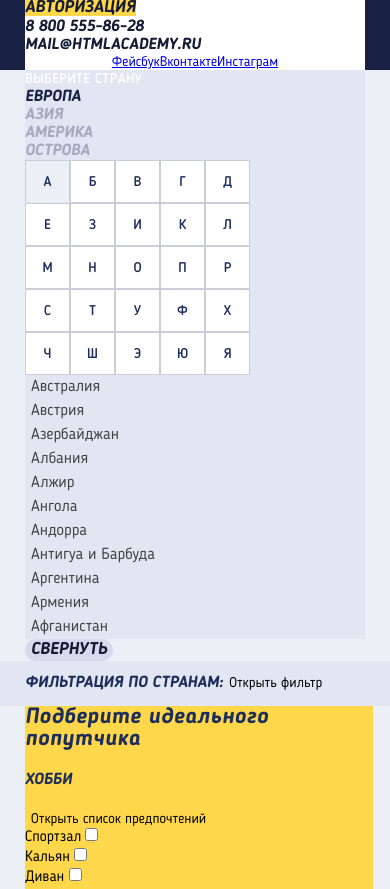
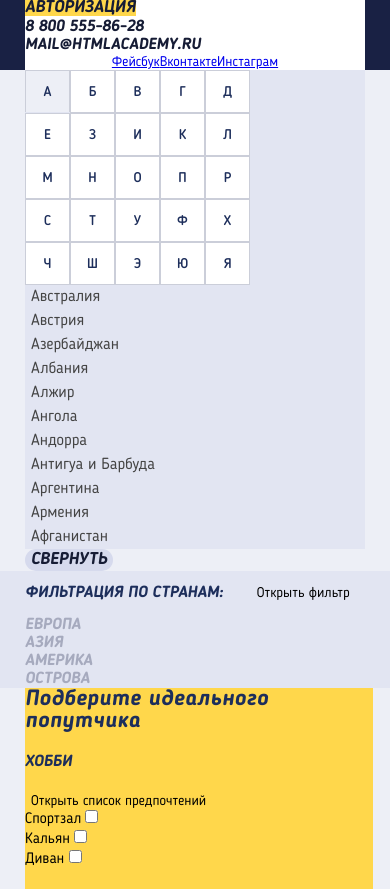
Before and after one commit to hinhilla/842325-pognali-21, a plain HTML site: page source/catalog.html in a window 390 px wide. Shown: the part 194-1083 px from the top of the page. Drawn offline with nearby package versions, Linux system fonts and the light colour scheme; files that its build step writes are made by us from their sources.

Commit message:
Исправила адаптивную верстку шапки фильтрации, чтобы контент не дублировался

```diff
--- a/source/catalog.html
+++ b/source/catalog.html
@@ -120,14 +120,14 @@
     <div class="add-country-modal add-country-modal--modal-show ">
       <div class="center">
         <div class="add-country-modal__content--catalog">
-          <p class="add-country-modal__title visually-hidden">Выберите страну</p>
-          <ul class="add-country-modal__list">
+          <!-- <p class="add-country-modal__title visually-hidden">Выберите страну</p> -->
+          <!-- <ul class="add-country-modal__list">
             <li class="add-country-modal__item"><a class="add-country-modal__link add-country-modal__link--current"
                 href="">европа</a></li>
             <li class="add-country-modal__item"><a class="add-country-modal__link" href="">азия</a></li>
             <li class="add-country-modal__item"><a class="add-country-modal__link" href="">америка</a></li>
             <li class="add-country-modal__item"><a class="add-country-modal__link" href="">острова</a></li>
-          </ul>
+          </ul> -->
           <div class="add-country-modal__flex">
             <table class="alphabet">
               <tr>
@@ -773,7 +773,7 @@
 
     <section class="page-main__section filter-header">
       <div class="center">
-        <div class="filter-header__flex">
+        <div class="filter-header__wrapper">
           <h2 class="field-title field-title--filter">Фильтрация по странам:</h2>
           <ul class="filter-header__country-list">
             <li class="filter-header__country-item"><a
--- a/source/less/catalog-blocks/filter-header.less
+++ b/source/less/catalog-blocks/filter-header.less
@@ -4,6 +4,9 @@
 .filter-header__toggle {
   border: none;
   background-color: transparent;
+  grid-column-start: 2;
+  grid-column-end: 3;
+  grid-row-start: 1;
   @media (min-width: @desktop) {
     display: none;
 
@@ -16,9 +19,11 @@
   padding: 0;
   display: flex;
   flex-wrap: wrap;
-  display: none;
+  flex-direction: column;
+  grid-row-start: 2;
   @media (min-width: @tablet) {
-    display: flex;
+    flex-direction: row;
+
 
   }
 
@@ -32,9 +37,13 @@
   color: rgba(@main-blue , 30%);
 
 }
-.filter-header__flex {
-  display: flex;
-  flex-wrap: wrap;
+.filter-header__wrapper {
+  display: grid;
+  grid-template-columns: auto auto;
+    @media (min-width: @tablet) {
+    display: flex;
+    flex-wrap: wrap;
 
 
+  }
 }
--- a/source/less/universal-blocks/field.less
+++ b/source/less/universal-blocks/field.less
@@ -12,6 +12,9 @@
 }
 .field-title--filter {
   text-align: left;
+  grid-column-start: 1;
+  grid-column-end: 2;
+  grid-row-start: 1;
   @media (min-width: @tablet) {
     display: none;
 
```
